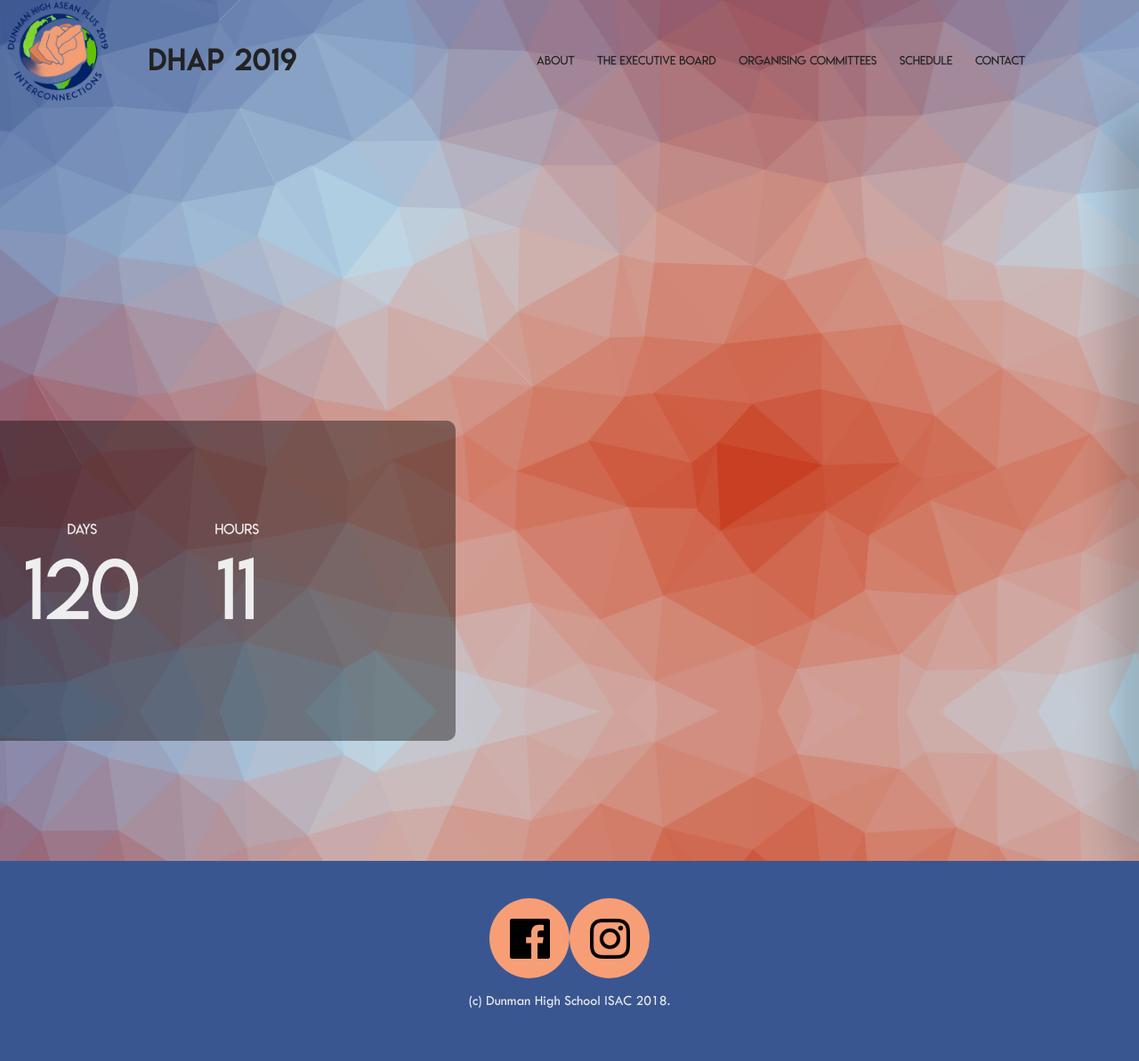
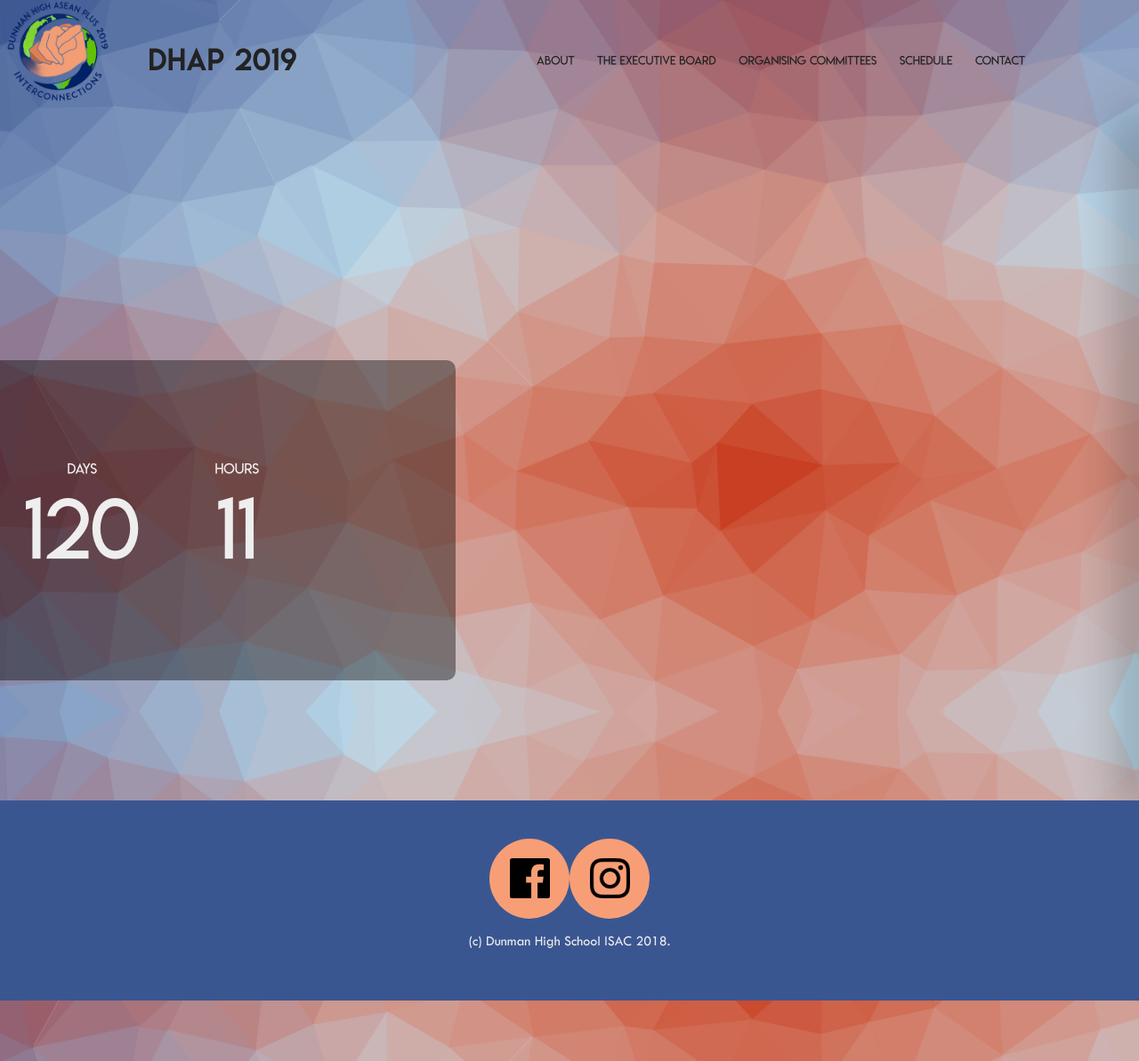
Before and after one commit to kaine119/dhap-2019, a Jekyll site: the page built from index.html, in a window 1280 px wide. Shown: the whole page at 89% size. Built offline with Jekyll 4.4.1, drawn with Linux system fonts in a browser that asks for light colours.

Commit message:
Fix landing page alignment

```diff
--- a/assets/css/index.css
+++ b/assets/css/index.css
@@ -6,7 +6,7 @@
 }
 
 #hero {
-    height: 92.5vh;
+    height: 85vh;
     width: 100%;
     /*background-image: url({{ site.baseurl }}/assets/img/title_background.png);*/
     background-position: center;
@@ -130,7 +130,7 @@
 
 #welcome-container {
     width: 40vw;
-    height: 92.5vh;
+    height: 85vh;
     background: url({{ site.baseurl }}/assets/img/landing_welcome.png);
     background-size: cover;
     background-position: right;
@@ -143,7 +143,7 @@
     display: flex;
     flex-direction: column;
     align-items: center;
-    /*justify-content: flex-start;*/
+    justify-content: space-around;
     animation: fade 0.5s linear 3.5s;
     animation-fill-mode: both;
     height: 80vh;
@@ -159,7 +159,6 @@
     align-items: center;
     justify-content: center;
     text-align: center;
-    flex-basis: 90%;
     font-family: "LemonMilk";
 }
 
@@ -205,11 +204,11 @@
         background-position: center top;
         animation: prevent-scroll 0.2s linear 3s;
         animation-fill-mode: both;
-        padding-top: 20vh;
+        padding-top: 30vh;
     }
 
     @keyframes prevent-scroll {
-        from { max-height: 90vh; overflow-y: hidden; }
+        from { max-height: 100vh; overflow-y: hidden; }
         to { max-height: none; }
     }
 
@@ -228,7 +227,7 @@
     }
 
     #countdown {
-        justify-content: center;
+        justify-content: space-around;
     }
 
     svg {
@@ -256,19 +255,19 @@
 
     #welcome-address__scroll-prompt {
         position: absolute;
-        top: 60vh;
+        top: 80vh;
         height: 18vh;
         padding-bottom: 2vh;
         width: 100vw;
         display: flex;
-        align-items: flex-end;
+        align-items: center;
         justify-content: center;
         text-align: center;
         font-size: 20pt;
-        background: linear-gradient(to top, var(--base4) 75%, rgba(0, 0, 0, 0));
+        background: linear-gradient(to top, var(--base4) 85%, rgba(0, 0, 0, 0));
         animation: fade 0.5s linear 3s;
         animation-fill-mode: both;
-        color: #eee;
+        color: #222;
         font-family: "LemonMilk";
    }
 
@@ -279,7 +278,7 @@
         animation-fill-mode: both;
         width: 100vw;
         height: auto;
-        margin-top: 20vh;
+        margin-top: 30vh;
         padding-top: 5vh;
         background: var(--base4);
         font-family: "TwCentMT";
@@ -303,6 +302,7 @@
         flex-direction: column;
         justify-content: center;
         align-items: center;
+        text-align: center;
     }
 
     .welcome-address__greeting h2 {
```
